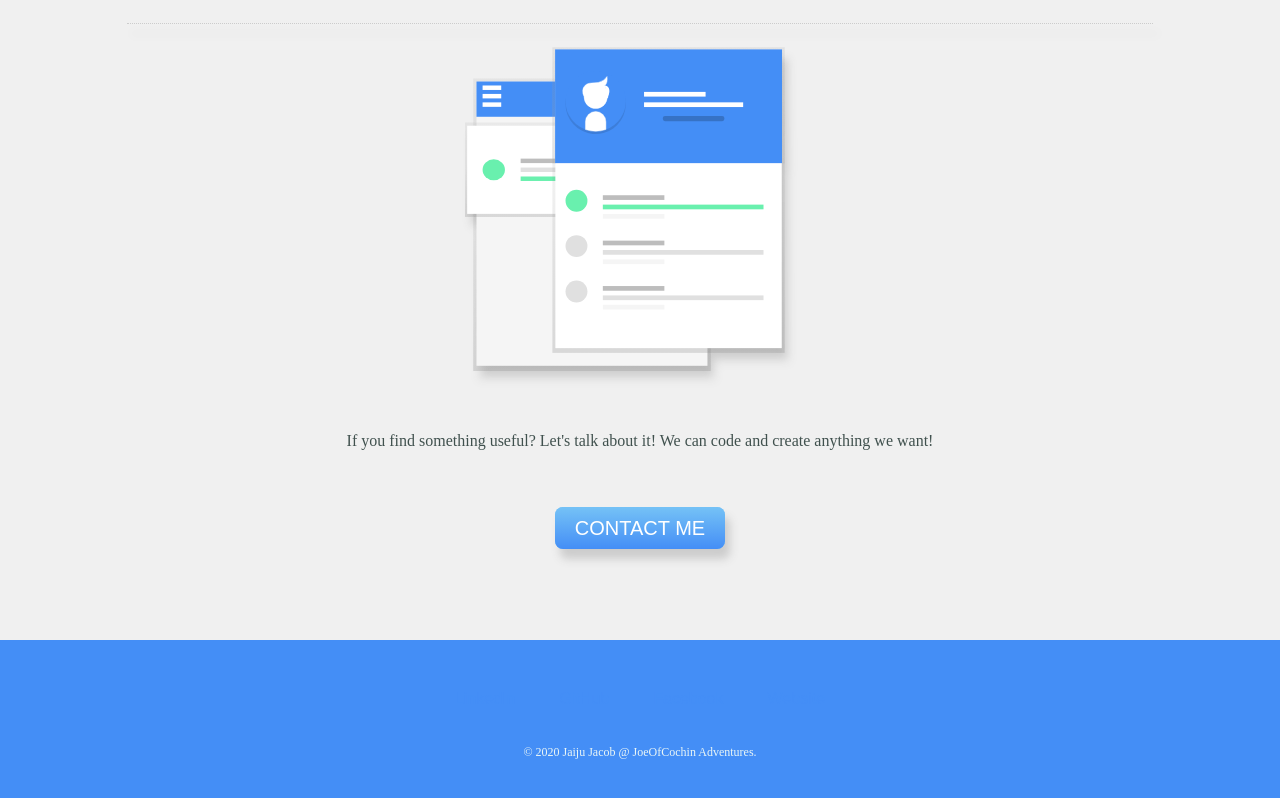
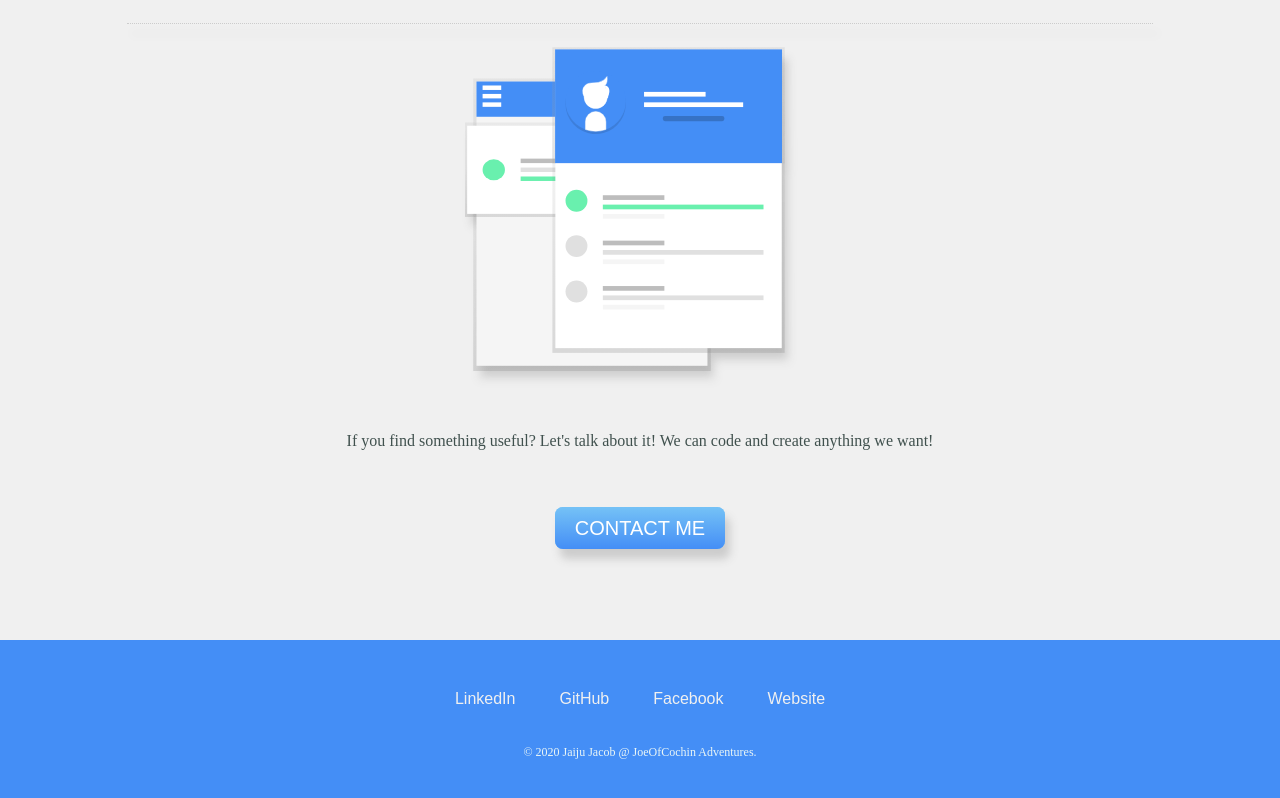
Before and after one commit to jaijujacob/MyProfile, a plain HTML site: page index.html in a window 1280 px wide. Shown: the part 2466-3264 px from the top of the page. Drawn offline with Linux system fonts and the light colour scheme; a web font is replaced by a local one.

Commit message:
Bottom link visibility changes

```diff
--- a/css/styles.css
+++ b/css/styles.css
@@ -70,7 +70,7 @@ td {
 
 
 a {
-  color: #448ef6;
+  color: #f0f0f0;
   font-family: "Montserrat", sans-serif;
   margin: 10px 20px;
   text-decoration: none;
```
